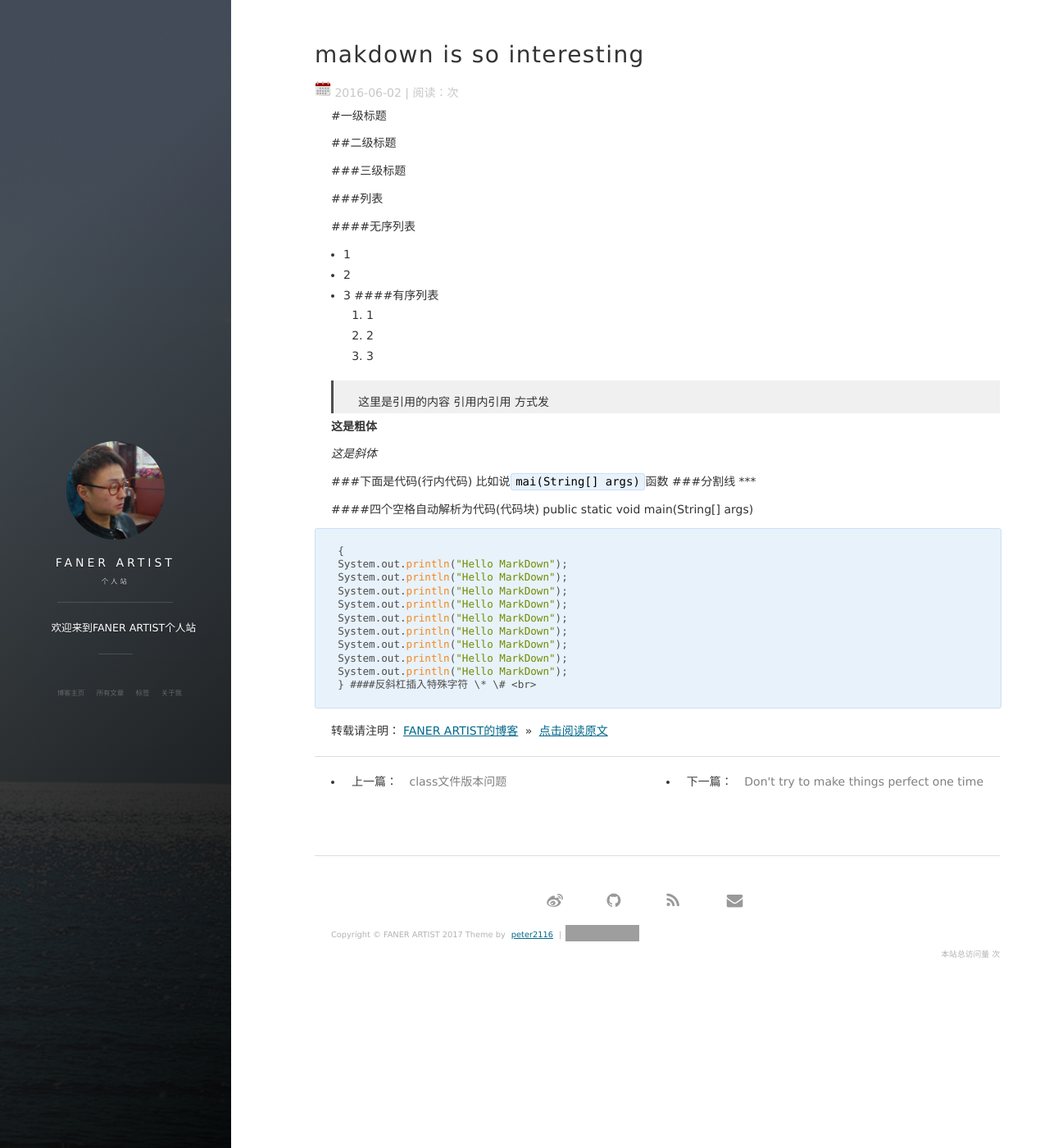
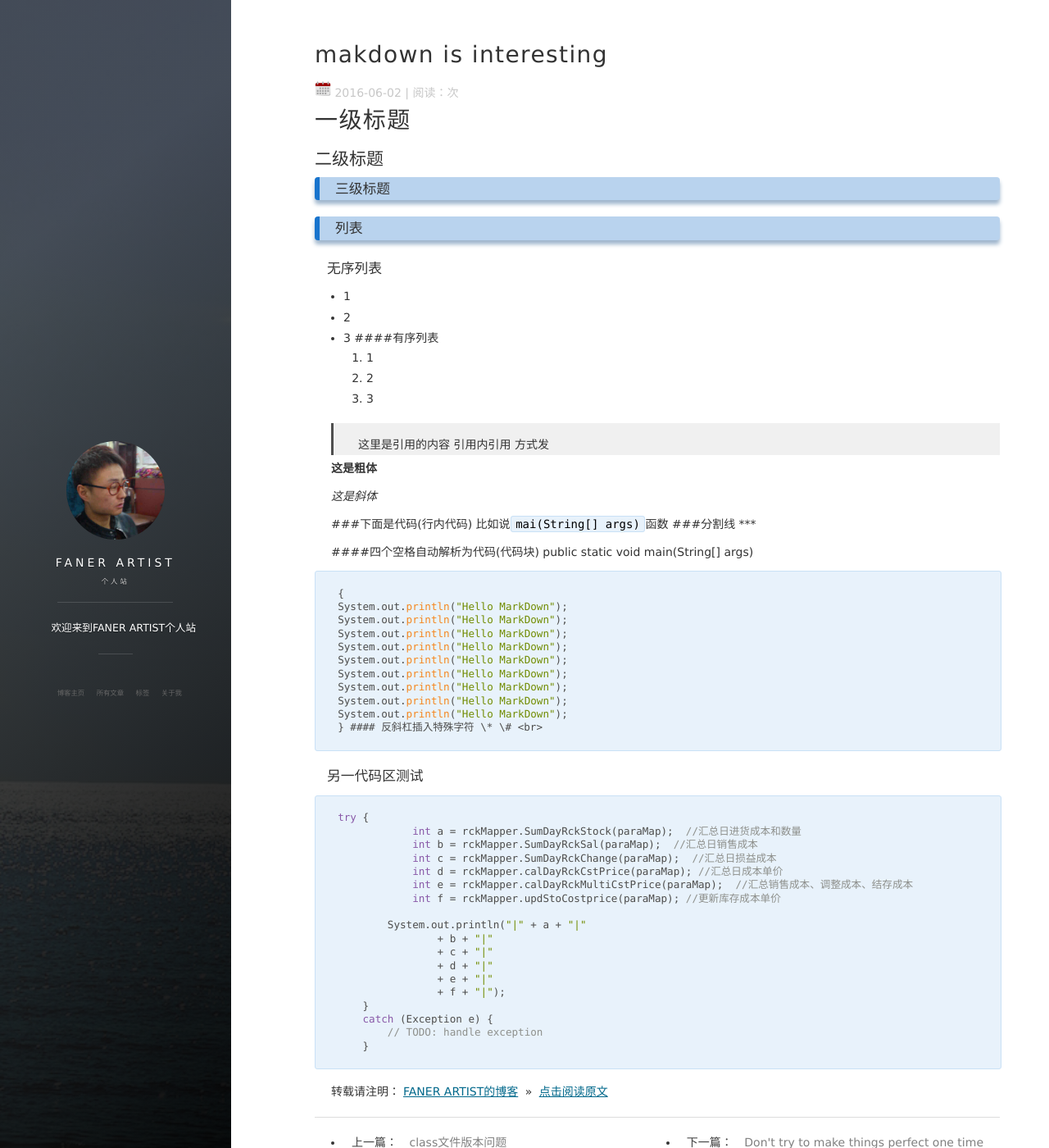
Before and after one commit to peter2116/peter2116.github.io, a Jekyll site: the page built from _posts/2016-06-02-MarkDown.md, in a window 1280 px wide and 1400 px high. Shown: the whole window at 82% size. Built offline with Jekyll 4.4.1, drawn with Linux system fonts in a browser that asks for light colours; nearby versions of some CDN libraries; comment, search, counter and statistics services are not loaded; grey boxes are pictures that could not be loaded.

Commit message:
测试修改

```diff
--- a/_posts/2016-06-02-MarkDown.md
+++ b/_posts/2016-06-02-MarkDown.md
@@ -1,19 +1,19 @@
 ---
 layout: post
-title: makdown is so interesting
+title: makdown is interesting
 date: 2016-06-02 11:15:06
 tag: IT
 ---
 
-#一级标题
+# 一级标题
 
-##二级标题
+## 二级标题
 
-###三级标题
+### 三级标题
 
-###列表
+### 列表
 
-####无序列表
+#### 无序列表
 
 * 1
 * 2
@@ -51,8 +51,30 @@ tag: IT
     System.out.println("Hello MarkDown");
     System.out.println("Hello MarkDown");
     }
-####反斜杠插入特殊字符
+#### 反斜杠插入特殊字符
 \* \#
 <br>
 
+#### 另一代码区测试
+    try {
+                int a = rckMapper.SumDayRckStock(paraMap);  //汇总日进货成本和数量
+                int b = rckMapper.SumDayRckSal(paraMap);  //汇总日销售成本
+                int c = rckMapper.SumDayRckChange(paraMap);  //汇总日损益成本
+                int d = rckMapper.calDayRckCstPrice(paraMap); //汇总日成本单价
+                int e = rckMapper.calDayRckMultiCstPrice(paraMap);  //汇总销售成本、调整成本、结存成本
+                int f = rckMapper.updStoCostprice(paraMap); //更新库存成本单价
+
+            System.out.println("|" + a + "|"
+                    + b + "|"
+                    + c + "|"
+                    + d + "|"
+                    + e + "|"
+                    + f + "|");
+        }
+        catch (Exception e) {
+            // TODO: handle exception
+        }
+
+
+
 转载请注明：[FANER ARTIST的博客](https://peter2116.github.io) » [点击阅读原文](https://peter2116.github.io/2016/06/MarkDown/)
```
Also changed, not shown: _posts/2016-07-13-Facade.md (+1 -1 lines).
